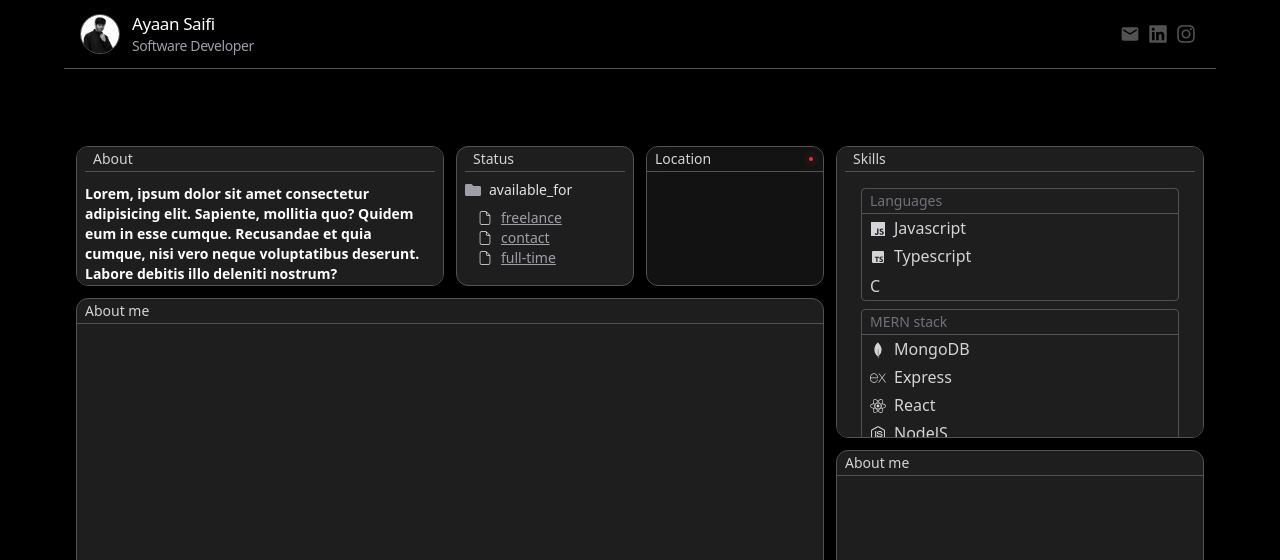
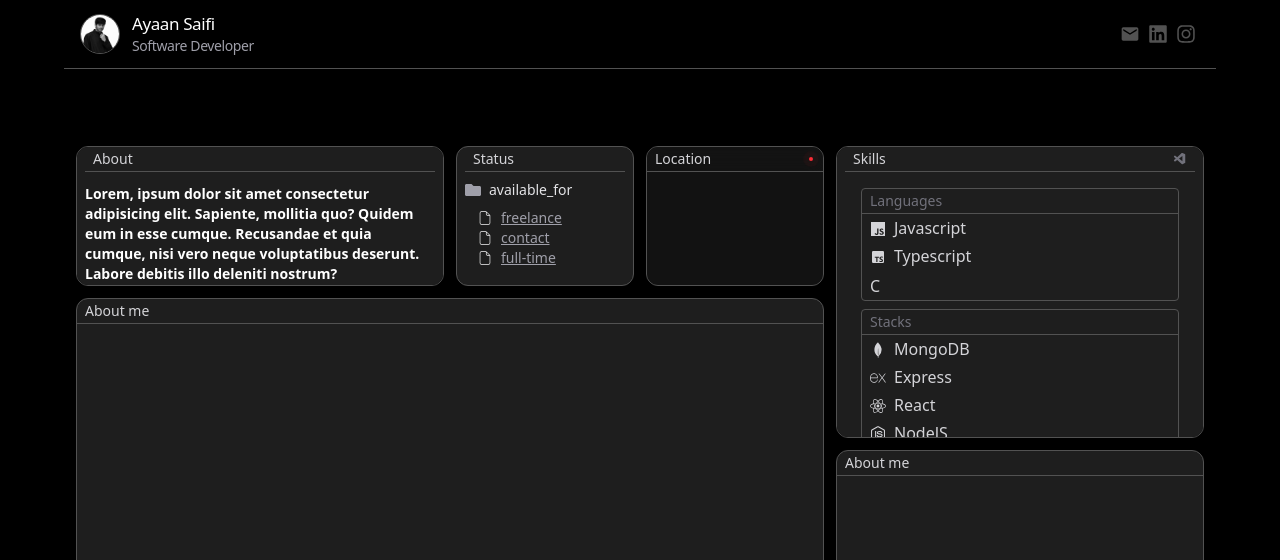
Before and after one commit to ayan-011/Ayaan-s-Portfolio, a React (Vite) app: page / in a window 1280 px wide. Shown: the top 560 px of the page. Built offline with nearby package versions, Linux system fonts and the light colour scheme; grey boxes are pictures that could not be loaded.

Commit message:
add cs code logo and update skills sections

```diff
--- a/src/App.jsx
+++ b/src/App.jsx
@@ -6,6 +6,7 @@ import { IoLogoJavascript } from "react-icons/io5";
 import { BiLogoTypescript } from 'react-icons/bi';
 import { SiExpress, SiMongodb, SiPostman } from 'react-icons/si';
 import { RiNextjsFill, RiTailwindCssFill } from 'react-icons/ri';
+import { VscVscode } from 'react-icons/vsc';
 
 function App() {
   return (
@@ -144,7 +145,10 @@ function App() {
           overflow-y-scroll scrollbar-hide
           px-2
         " >
-          <div className="w-full px-2 py-0.5 border-b-[1px] border-[#525252] bg-red-90 text-zinc-300 text-sm">Skills</div>
+          <div className="w-full px-2 py-0.5 border-b-[1px] border-[#525252] bg-red-90 text-zinc-300 text-sm flex flex-row justify-between">
+            <div className="text">Skills</div>
+            <div className="vscode logo flex items-center text-zinc-500 "><VscVscode /></div>
+          </div>
 
           <div className="parent bg-red-90 w-full h-fit flex flex-col gap-2 p-4 bg-red-" >
 
@@ -167,7 +171,7 @@ function App() {
 
              {/* MERN  */}
             <div className="border-[1px] border-[#525252] rounded  flex flex-col  items-center ">
-              <div className="top bg-red- w-full text-sm p-[2px] px-2 text-zinc-500 border-b-[1px] border-[#525252]">MERN stack</div>
+              <div className="top bg-red- w-full text-sm p-[2px] px-2 text-zinc-500 border-b-[1px] border-[#525252]">Stacks</div>
               <div className="flex flex-row items-center p-[2px] px-2 gap-2 w-full text-zinc-300">
               <div className="icon flex mt-[2px] "><SiMongodb /></div>
               <div className="text">MongoDB</div>
@@ -184,11 +188,15 @@ function App() {
               <div className="icon flex mt-[2px] "><FaNodeJs  /></div>
               <div className="text">NodeJS</div>
               </div>
+              <div className="flex flex-row items-center p-[2px] px-2 gap-2 w-full text-zinc-300">
+              <div className="icon flex mt-[2px] "><RiNextjsFill    /></div>
+              <div className="text">NextJS</div>
+              </div>
             </div>
 
             {/* styles */}
             <div className="border-[1px] border-[#525252] rounded  flex flex-col  items-center ">
-              <div className="top bg-red- w-full text-sm p-[2px] px-2 text-zinc-500 border-b-[1px] border-[#525252]">Tools & styles</div>
+              <div className="top bg-red- w-full text-sm p-[2px] px-2 text-zinc-500 border-b-[1px] border-[#525252]">Other tools & styles</div>
               <div className="flex flex-row items-center p-[2px] px-2 gap-2 w-full text-zinc-300">
               <div className="icon flex mt-[2px] "><RiTailwindCssFill  /></div>
               <div className="text">TailwindCSS</div>
@@ -197,10 +205,7 @@ function App() {
               <div className="icon flex mt-[2px] "><SiPostman   /></div>
               <div className="text">Postman</div>
               </div>
-              <div className="flex flex-row items-center p-[2px] px-2 gap-2 w-full text-zinc-300">
-              <div className="icon flex mt-[2px] "><RiNextjsFill    /></div>
-              <div className="text">NextJS</div>
-              </div>
+
             </div>
 
           </div>
```
